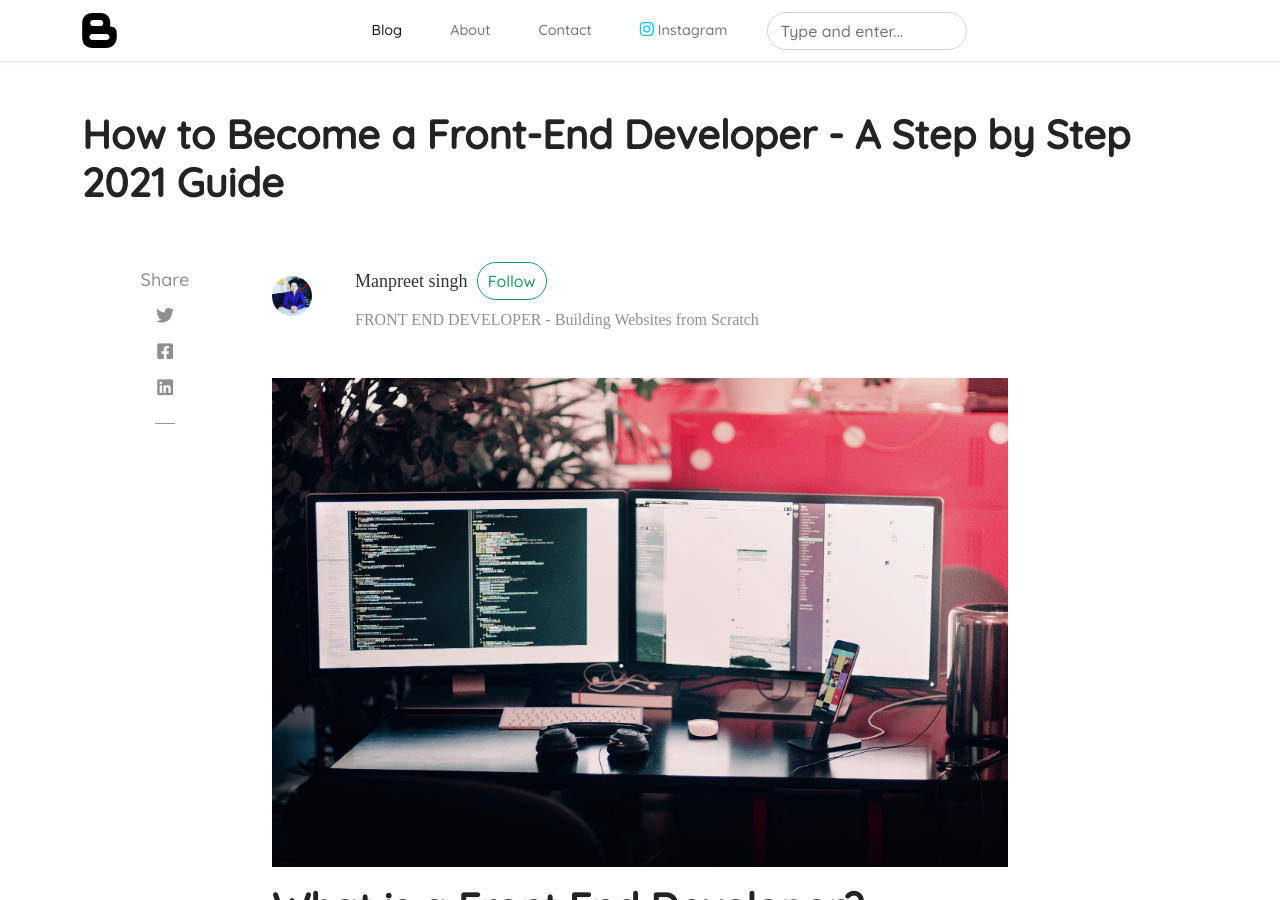
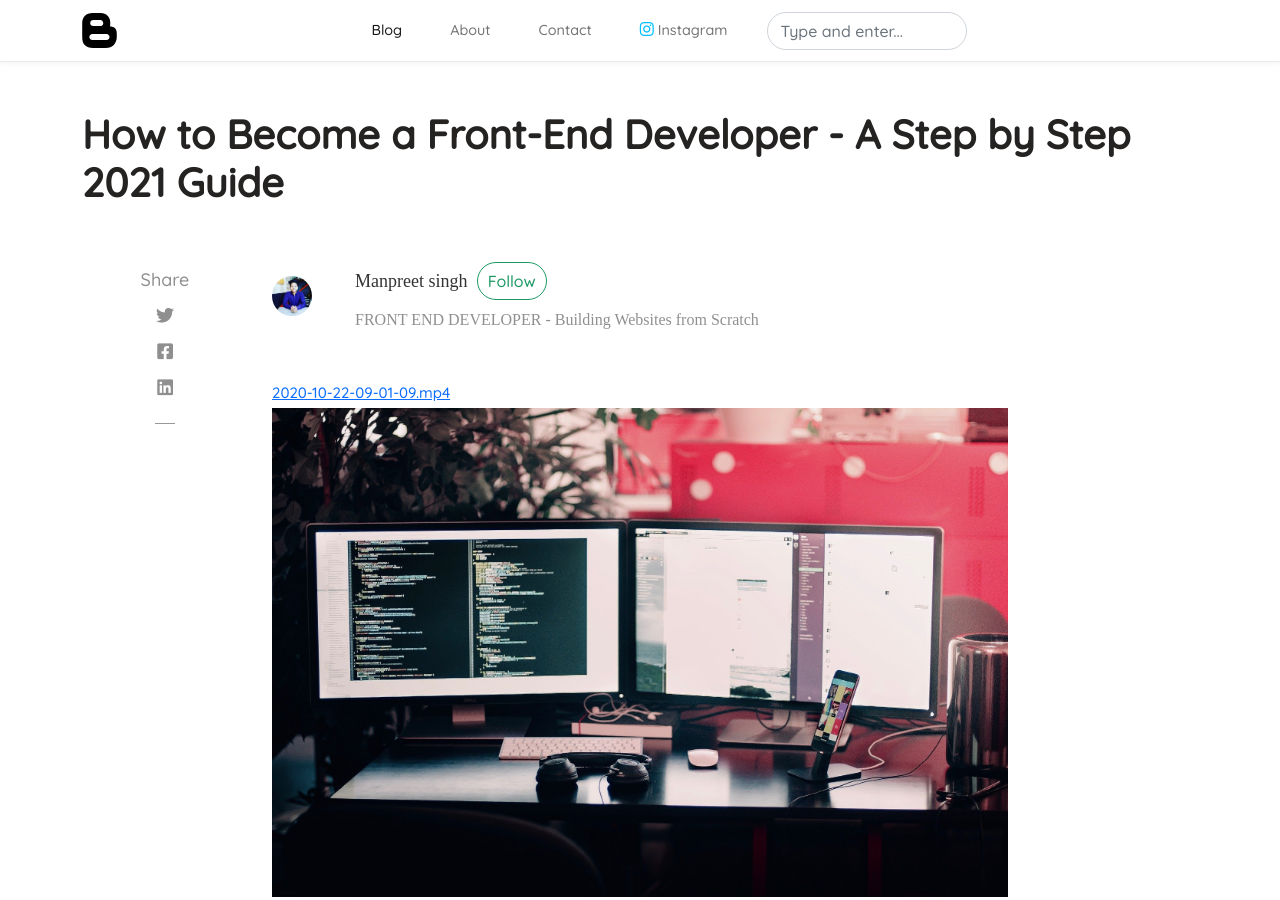
Before and after one commit to ManpreetChoudhary/thefrontendworld, a Jekyll site: the page built from _posts/2021-01-19- how-to-become-a-front-end-developer.md, in a window 1280 px wide and 900 px high. Built offline with Jekyll 4.4.1, drawn with Linux system fonts in a browser that asks for light colours; comment, search, counter and statistics services are not loaded.

Commit message:
Update from Forestry.io Manpreet  Singh updated _posts/2021-01-19- how-to-become-a-front-end-developer.md

```diff
--- a/_posts/2021-01-19- how-to-become-a-front-end-developer.md
+++ b/_posts/2021-01-19- how-to-become-a-front-end-developer.md
@@ -11,7 +11,7 @@ date: 2021-01-19T17:30:30.000+05:30
 comments: true
 
 ---
-![](/uploads/frontenddeveloper.jpg)
+[2020-10-22-09-01-09.mp4](/uploads/2020-10-22-09-01-09.mp4 "2020-10-22-09-01-09.mp4")![](/uploads/frontenddeveloper.jpg)
 
 # **What is a Front End Developer?**
 
```
